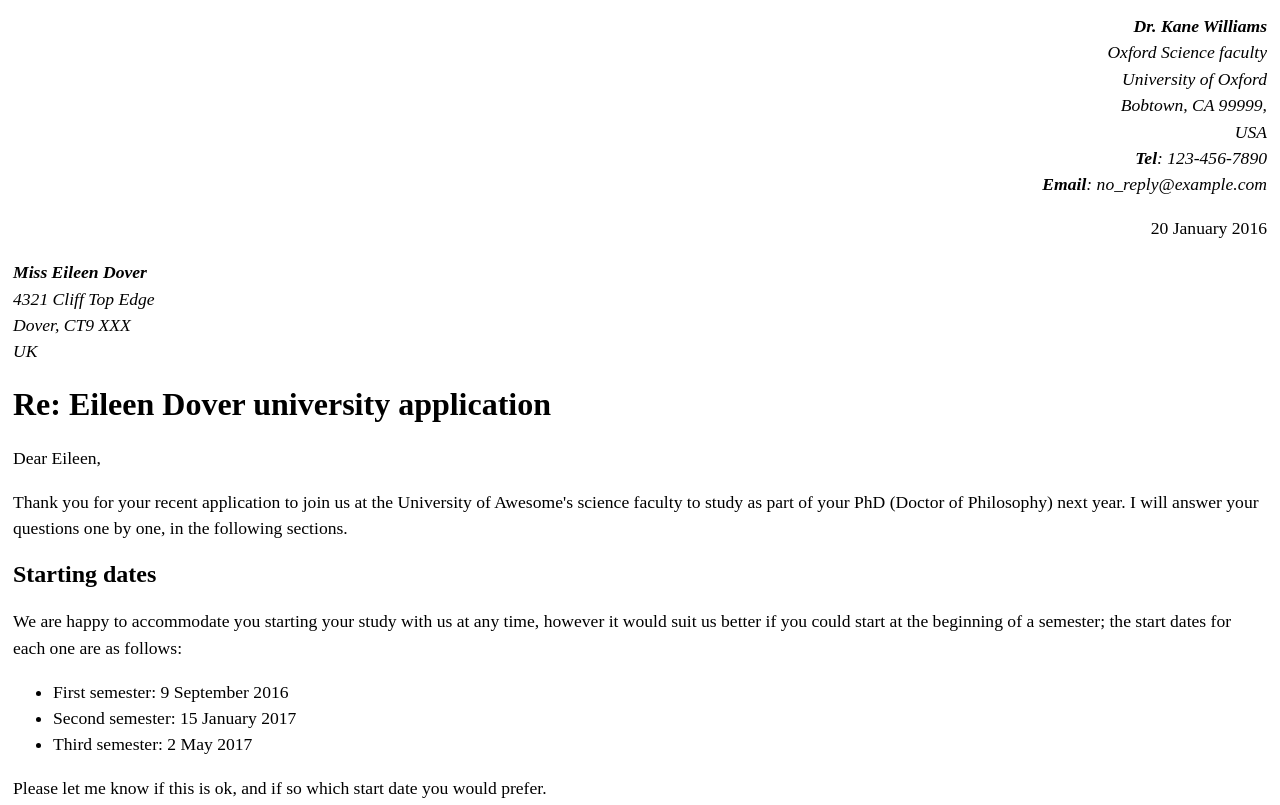
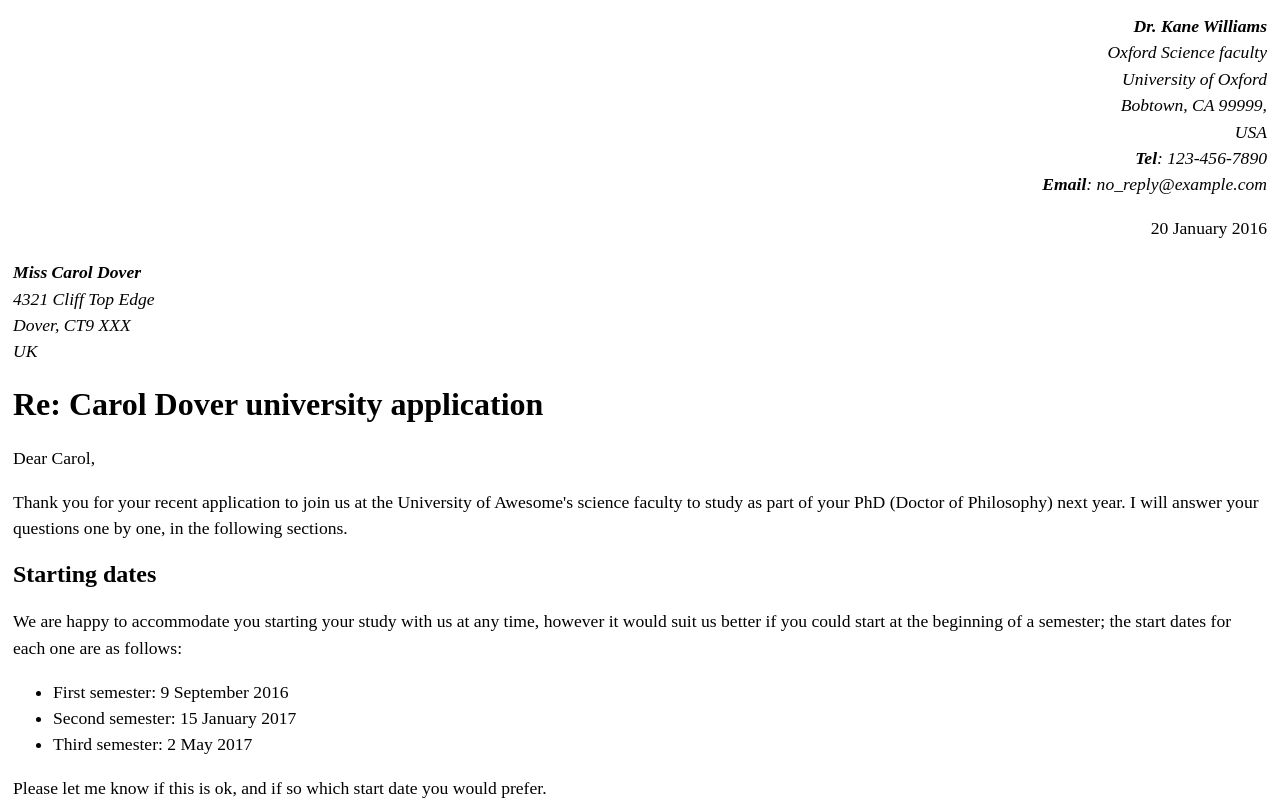
Before and after one commit to Cherian-11/Letter, a plain HTML site: page index.html in a window 1280 px wide. Shown: the top 805 px of the page. Drawn offline with Linux system fonts and the light colour scheme.

Commit message:
Update index.html

```diff
--- a/index.html
+++ b/index.html
@@ -36,15 +36,15 @@
     <p class="sender-column"><time datetime="2016-01-20">20 January 2016</time></p>
 
     <address>
-      <strong>Miss Eileen Dover</strong><br>
+      <strong>Miss Carol Dover</strong><br>
       4321 Cliff Top Edge<br>
       Dover, CT9 XXX<br>
       UK
     </address>
 
-    <h1>Re: Eileen Dover university application</h1>
+    <h1>Re: Carol Dover university application</h1>
 
-    <p>Dear Eileen,</p>
+    <p>Dear Carol,</p>
 
     <p>Thank you for your recent application to join us at the University of Awesome's science faculty to study as part of your <abbr>PhD</abbr> (Doctor of Philosophy) next year. I will answer your questions one by one, in the following sections.</p>
 
```
